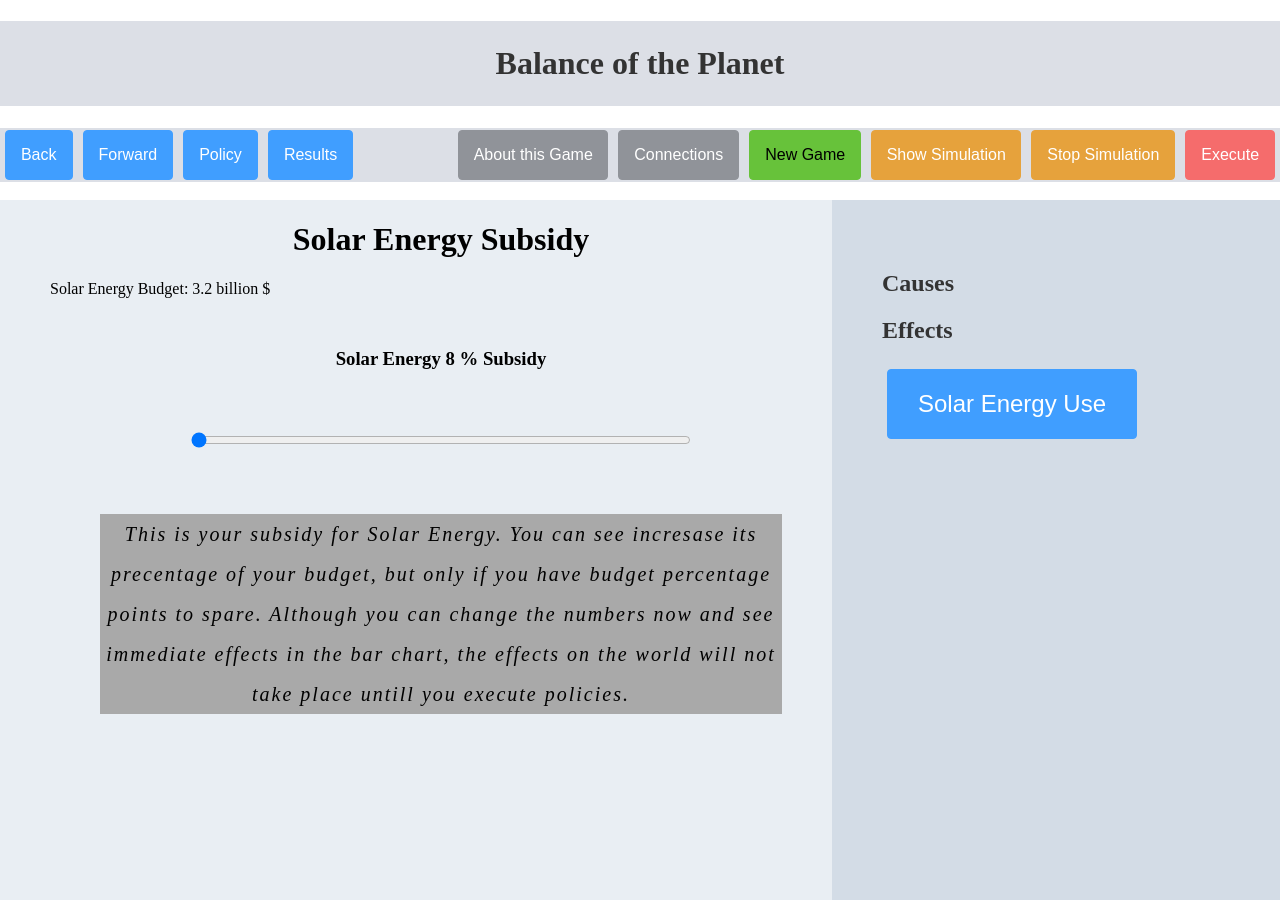
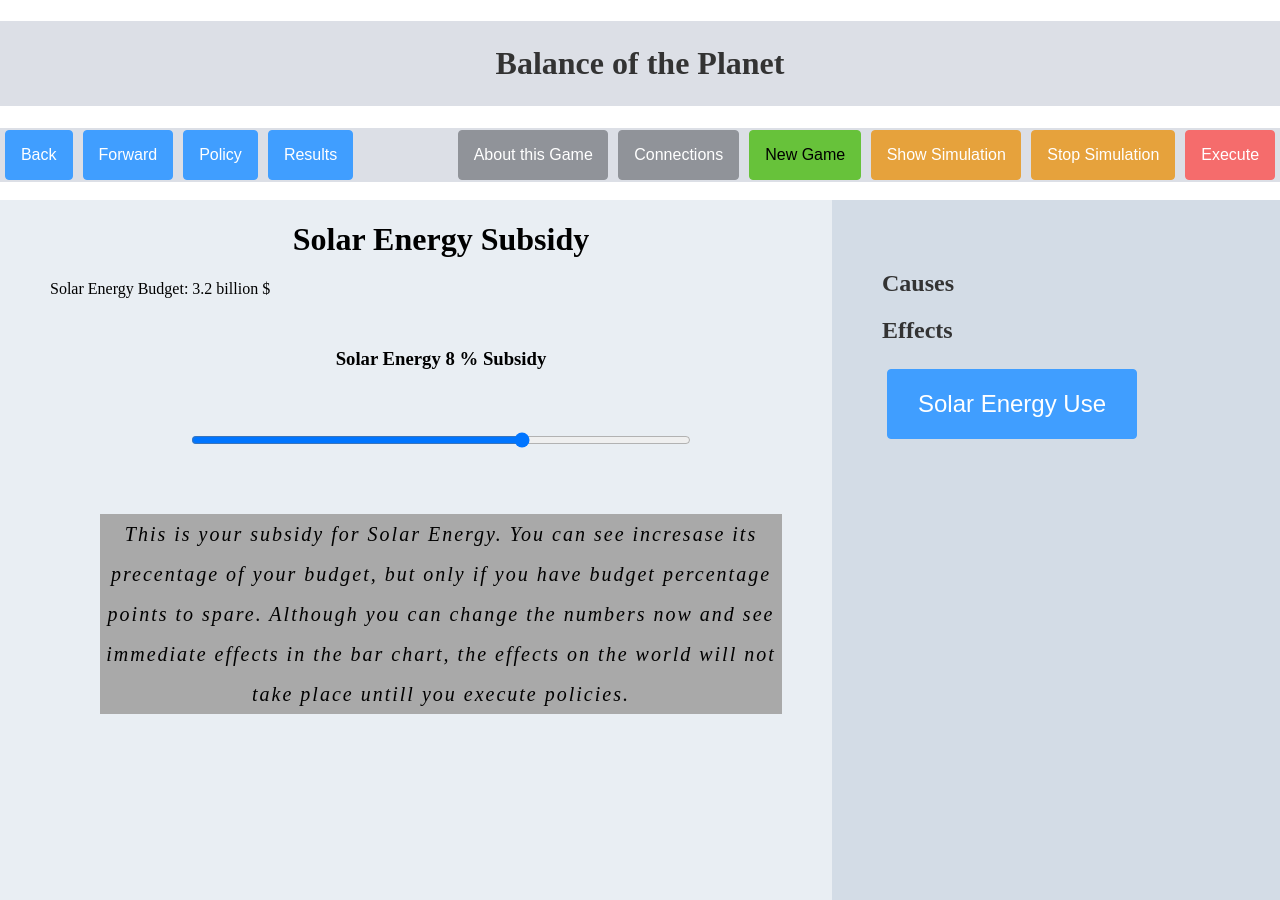
Before and after one commit to dingzuosheng/BotP, a Vue app: page /game/solar-energy in a window 1280 px wide. Built offline with nearby package versions, Linux system fonts and the light colour scheme; what chartjs-plugin-datalabels would draw is missing.

Commit message:
fix input range in solar subsidy

```diff
--- a/src/components/solar/SolarEnergy.vue
+++ b/src/components/solar/SolarEnergy.vue
@@ -12,7 +12,7 @@
                 </div>
                 <div class="range">
                     <h3>Solar Energy {{ this.solarEnergySubsidy * 100}} % Subsidy</h3>
-                    <input type="range" min="0" max="0.08" step="0.01" v-model="percent" @change="changeSolarEnergySusidyPercent"/><!--value is string-->
+                    <input type="range" min="0" max="0.12" step="0.01" v-model="percent" @change="changeSolarEnergySusidyPercent"/><!--value is string-->
                     <div>
                         <p class="text">
                             This is your subsidy for Solar Energy. You can see incresase its precentage of your budget,
@@ -62,7 +62,7 @@ export default {
             name:"",
             causes:[],
             effects:[],
-            percent:0,
+            percent:0.08,
             solarEnergySubsidy:0.08,
             chartData:{
                 labels:[],
```
